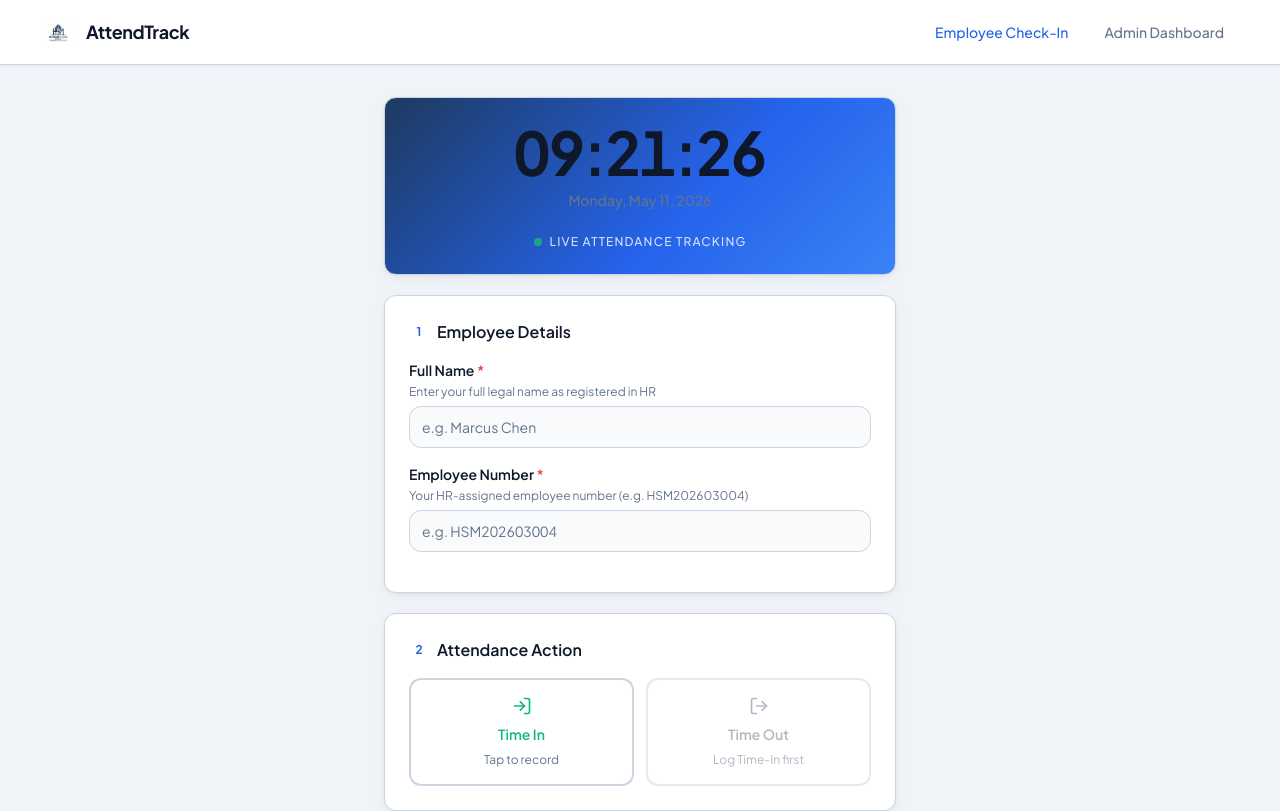
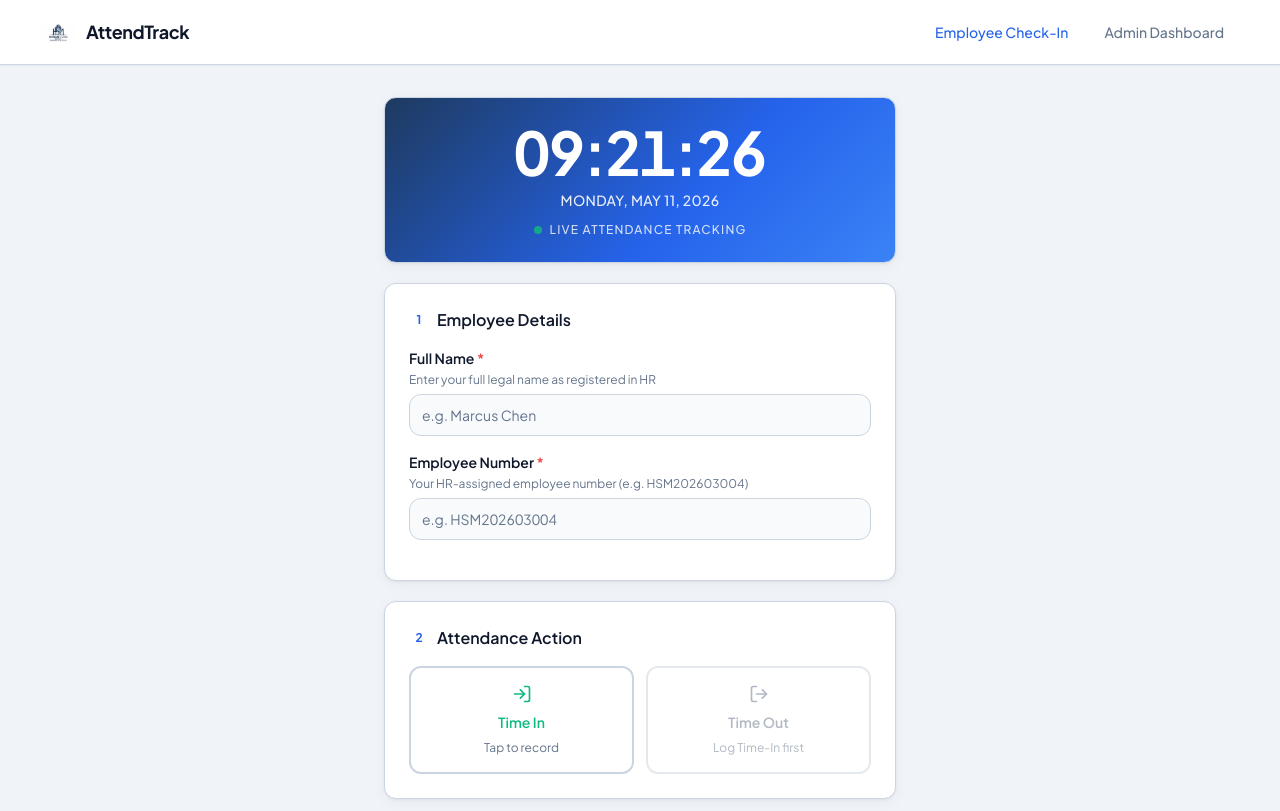
Before and after one commit to dexter00018/Hamdan-Office-, a Next.js app in the folder attendtrack/: page / in a window 1280 px wide. Shown: the top 811 px of the page. Built offline with nearby package versions, Linux system fonts and the light colour scheme.

Commit message:
Refactor LiveClock component for improved styling
Updated clock display styles for better readability.

```diff
--- a/attendtrack/src/app/components/LiveClock.tsx
+++ b/attendtrack/src/app/components/LiveClock.tsx
@@ -33,11 +33,15 @@ export default function LiveClock() {
   }, []);
 
   return (
-    <div className="text-center mb-6">
-      <div className="clock-display text-6xl font-bold text-foreground leading-none mb-2">
+    <div className="text-center">
+      {/* Ginawang font-tabular para hindi umuuga o gumagalaw ang mga numero kada segundo */}
+      <div className="clock-display text-5xl sm:text-6xl font-extrabold font-tabular leading-none mb-2 tracking-tight">
         {time}
       </div>
-      <p className="text-sm font-medium text-muted-foreground">{date}</p>
+      {/* Ginawang opacity-90 o currentColor para sumunod sa kulay ng hero text */}
+      <p className="text-xs sm:text-sm font-medium opacity-90 tracking-wide uppercase">
+        {date}
+      </p>
     </div>
   );
 }
```
